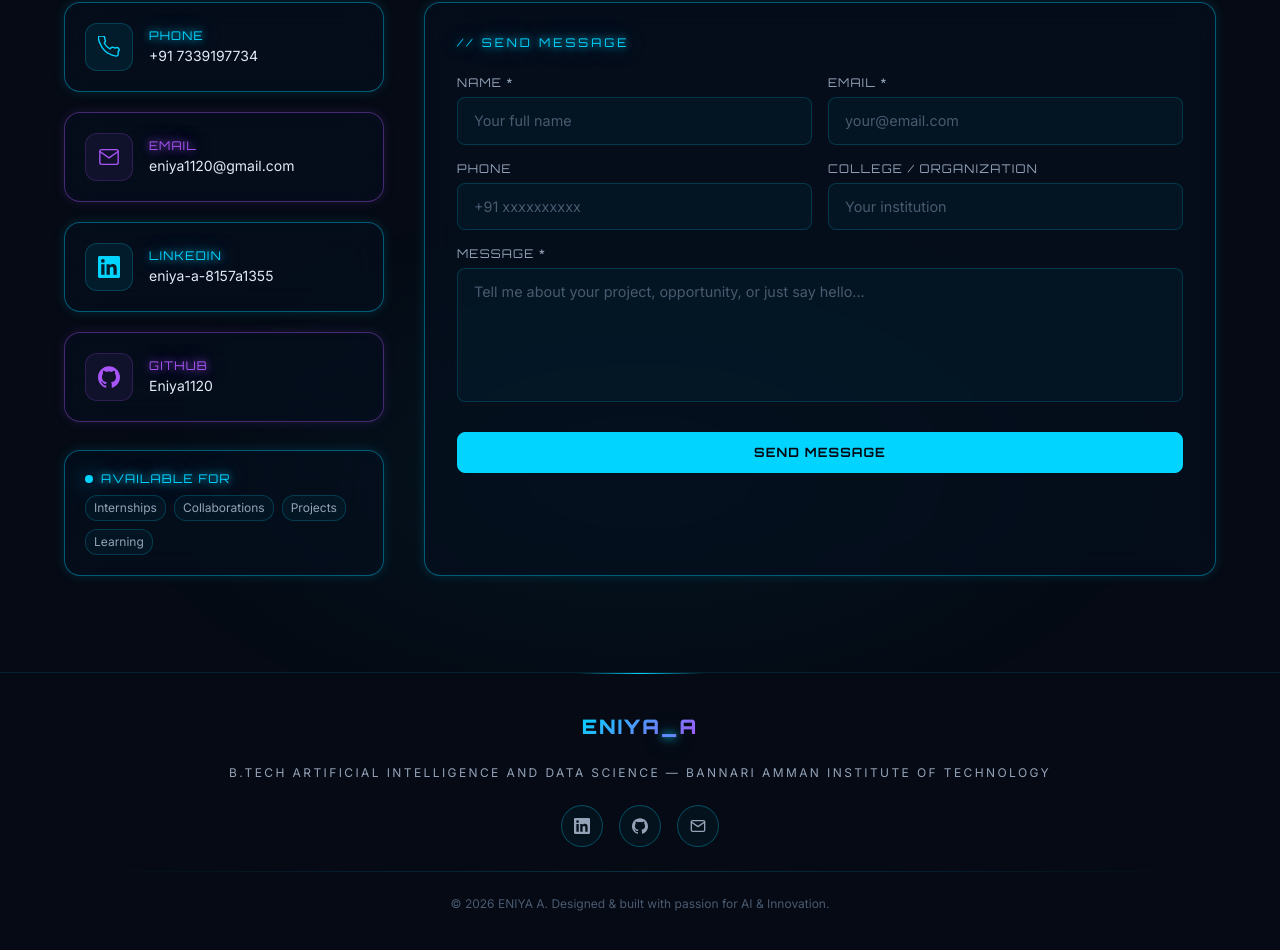
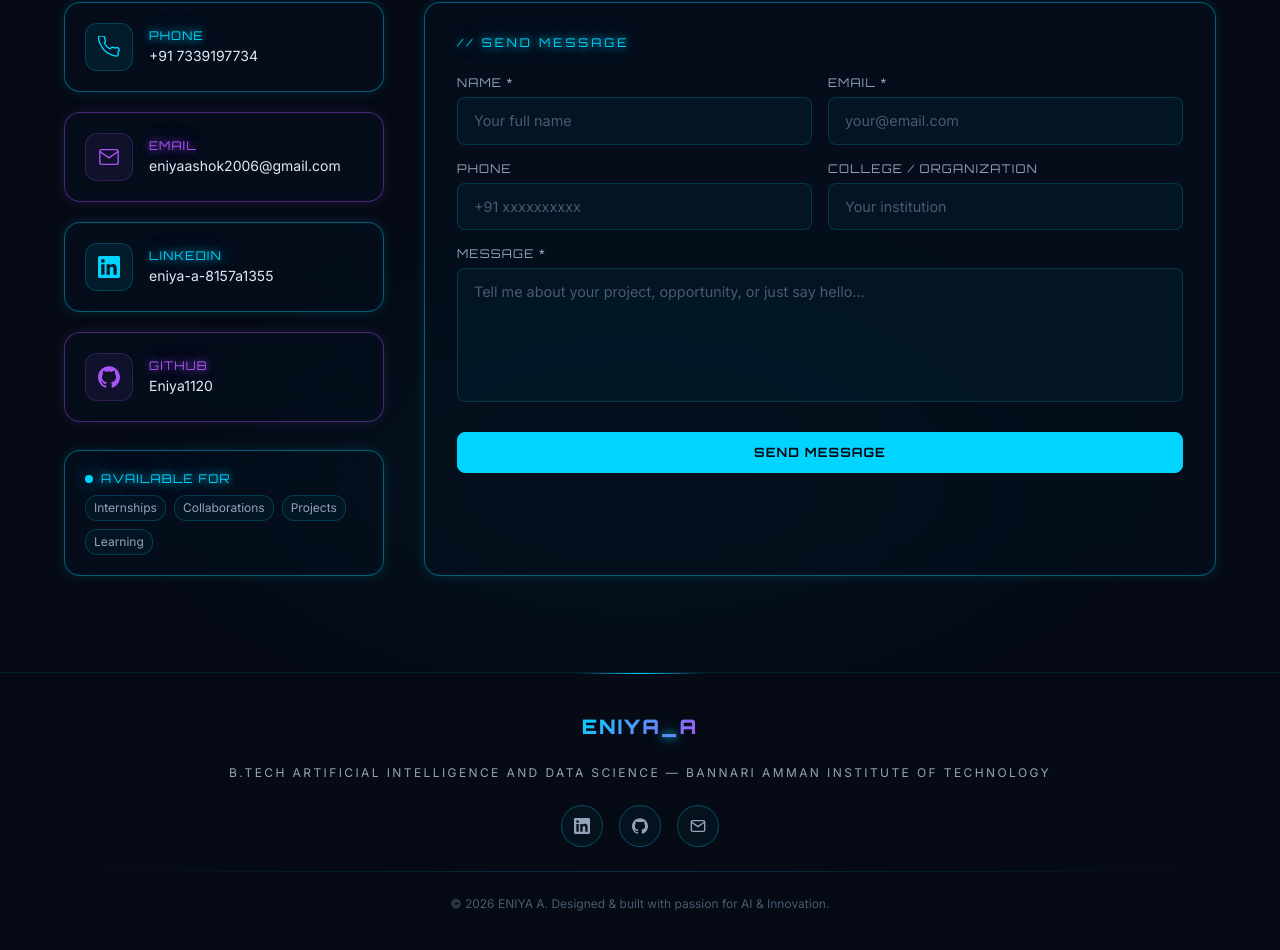
Before and after one commit to Eniya1120/eniyaportfolio, a Next.js app in the folder premium-portfolio-website-creation1/: page / in a window 1280 px wide. Shown: the part 7785-8735 px from the top of the page. Built offline with nearby package versions, Linux system fonts and the light colour scheme.

Commit message:
Update email contact information in Contact.tsx
Update email contact information in Contact.tsx

```diff
--- a/premium-portfolio-website-creation1/components/portfolio/Contact.tsx
+++ b/premium-portfolio-website-creation1/components/portfolio/Contact.tsx
@@ -16,8 +16,8 @@ const CONTACT_CARDS = [
   },
   {
     label: 'Email',
-    value: 'eniya1120@gmail.com',
-    href: 'mailto:eniya1120@gmail.com',
+    value: 'eniyaashok2006@gmail.com',
+    href: 'mailto:eniyaashok2006@gmail.com',
     color: 'purple',
     icon: (
       <svg width="22" height="22" viewBox="0 0 24 24" fill="none" stroke="currentColor" strokeWidth="1.5" strokeLinecap="round" strokeLinejoin="round" aria-hidden="true">
@@ -90,7 +90,7 @@ export default function Contact() {
       const body = encodeURIComponent(
         `Name: ${form.name}\nEmail: ${form.email}\nPhone: ${form.phone}\nCollege: ${form.college}\n\nMessage:\n${form.message}`
       )
-      window.location.href = `mailto:eniya1120@gmail.com?subject=${subject}&body=${body}`
+      window.location.href = `mailto:eniyaashok2006@gmail.com?subject=${subject}&body=${body}`
       setSubmitted(true)
     } finally {
       setSending(false)
@@ -201,7 +201,7 @@ export default function Contact() {
                       Message Sent!
                     </h3>
                     <p className="text-[#94a3b8] text-sm" style={{ fontFamily: "'Inter', sans-serif" }}>
-                      Your message has been sent directly to eniya1120@gmail.com. I&apos;ll get back to you soon!
+                      Your message has been sent directly to eniyaashok2006@gmail.com. I&apos;ll get back to you soon!
                     </p>
                   </div>
                   <button
```
